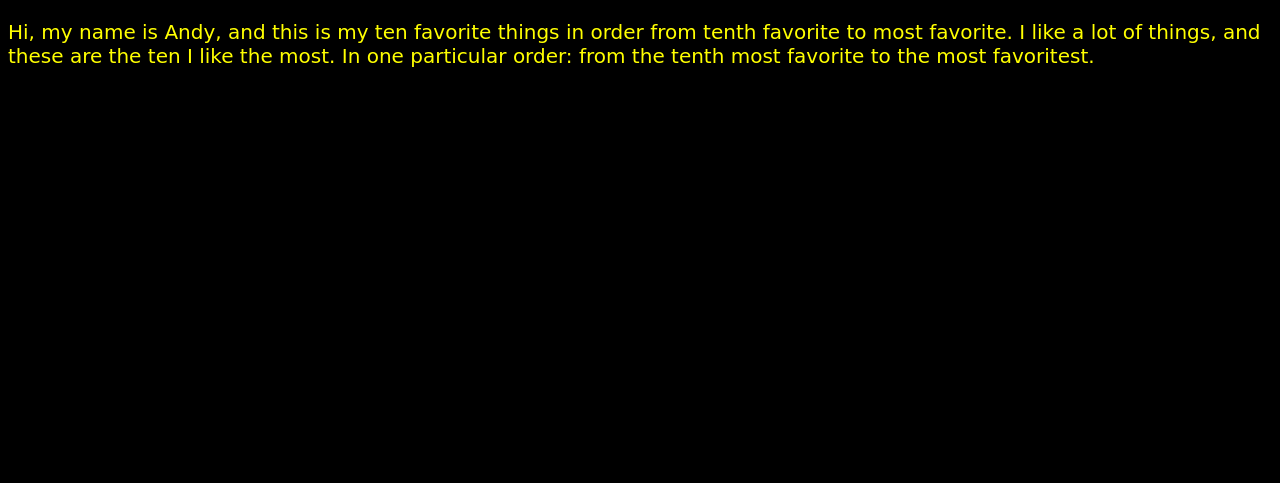
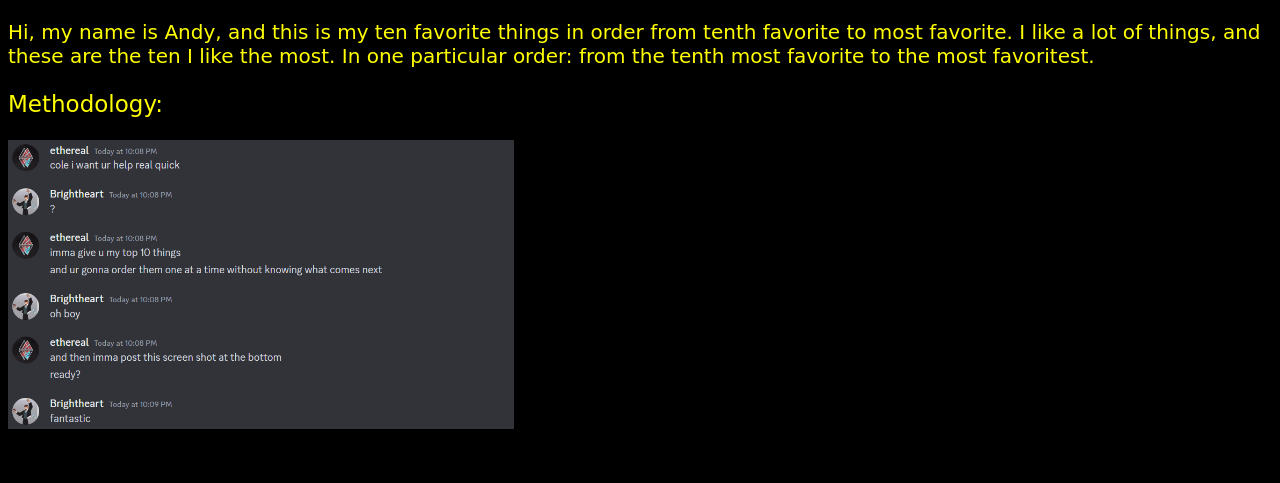
Before and after one commit to andy-bernato/CS315_Submission_Cole_Andy, a PHP site: page /tenbestthing.html in a window 1280 px wide. Shown: the top 483 px of the page. Run offline with PHP 8.4, Linux system fonts and the light colour scheme.

Commit message:
toptenthingers

```diff
--- a/andytop10thing/tenbeststyles.css
+++ b/andytop10thing/tenbeststyles.css
@@ -13,3 +13,8 @@
     font-size: 20px;
     font-family: Impact, Haettenschweiler, 'Arial Narrow Bold', sans-serif;
 }
+
+#methodology {
+    font-size: 23px;
+    color: yellow
+}
--- a/andytop10thing/tenbestthing.html
+++ b/andytop10thing/tenbestthing.html
@@ -7,6 +7,11 @@
         I like a lot of things, and these are the ten I like the most. In one particular order:
         from the tenth most favorite to the most favoritest.
     </p>
+    <p id="methodology">
+        Methodology:
+
+    </p>
+    <img src="imagez/colehelp.png" style="width:40%">
 </head>
 <main >
     <body id="mainbody">
```
Also changed, not shown: andytop10thing/imagez/OIP.jpg (added), andytop10thing/imagez/colehelp.png (added).
